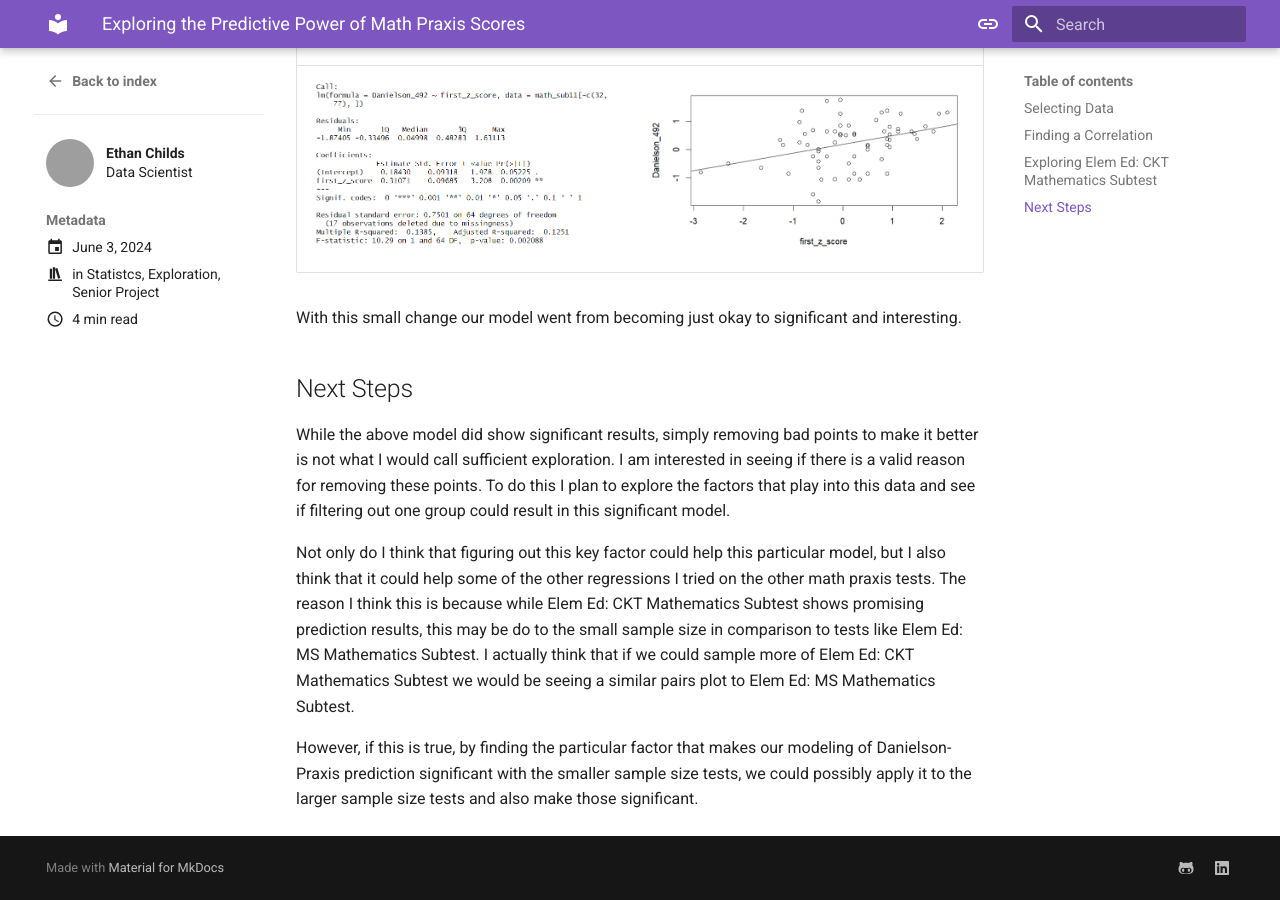
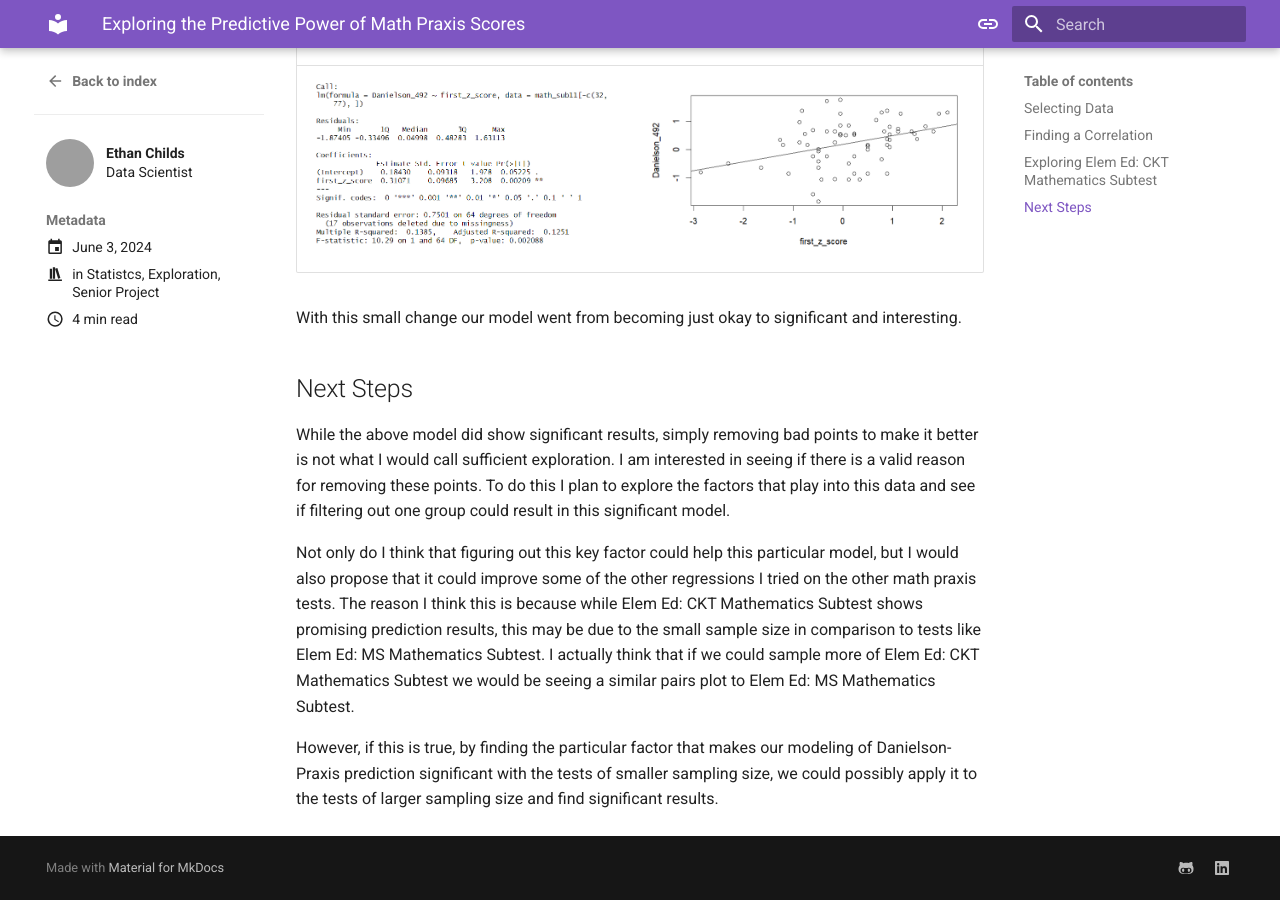
Before and after one commit to ethanchilds/my-website, an MkDocs documentation site: the page built from docs/blog/posts/MathExploration.md, in a window 1280 px wide and 900 px high, scrolled down 4031 px. Built offline with MkDocs 1.6.1 and Material for MkDocs 9.7.7, drawn with Linux system fonts in a browser that asks for light colours; some of the changed text lies outside the part shown; grey boxes are pictures that could not be loaded.

Commit message:
blog post adjustments

```diff
--- a/docs/blog/posts/MathExploration.md
+++ b/docs/blog/posts/MathExploration.md
@@ -72,6 +72,6 @@ With this small change our model went from becoming just okay to significant and
 
 While the above model did show significant results, simply removing bad points to make it better is not what I would call sufficient exploration. I am interested in seeing if there is a valid reason for removing these points. To do this I plan to explore the factors that play into this data and see if filtering out one group could result in this significant model.
 
-Not only do I think that figuring out this key factor could help this particular model, but I also think that it could help some of the other regressions I tried on the other math praxis tests. The reason I think this is because while Elem Ed: CKT Mathematics Subtest shows promising prediction results, this may be do to the small sample size in comparison to tests like Elem Ed: MS Mathematics Subtest. I actually think that if we could sample more of Elem Ed: CKT Mathematics Subtest we would be seeing a similar pairs plot to Elem Ed: MS Mathematics Subtest.
+Not only do I think that figuring out this key factor could help this particular model, but I would also propose that it could improve some of the other regressions I tried on the other math praxis tests. The reason I think this is because while Elem Ed: CKT Mathematics Subtest shows promising prediction results, this may be due to the small sample size in comparison to tests like Elem Ed: MS Mathematics Subtest. I actually think that if we could sample more of Elem Ed: CKT Mathematics Subtest we would be seeing a similar pairs plot to Elem Ed: MS Mathematics Subtest.
 
-However, if this is true, by finding the particular factor that makes our modeling of Danielson-Praxis prediction significant with the smaller sample size tests, we could possibly apply it to the larger sample size tests and also make those significant.
+However, if this is true, by finding the particular factor that makes our modeling of Danielson-Praxis prediction significant with the tests of smaller sampling size, we could possibly apply it to the tests of larger sampling size and find significant results.
```
Also changed, not shown: other parts of docs/blog/posts/MathExploration.md (+2 -2 lines).
